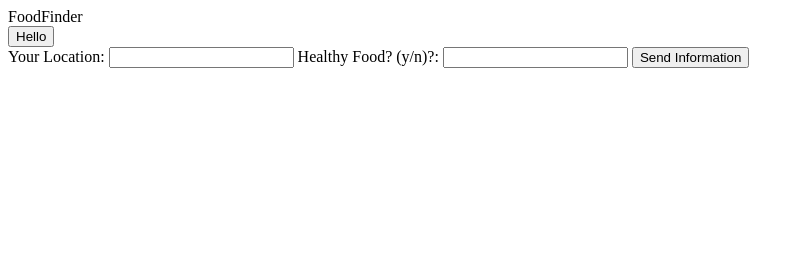
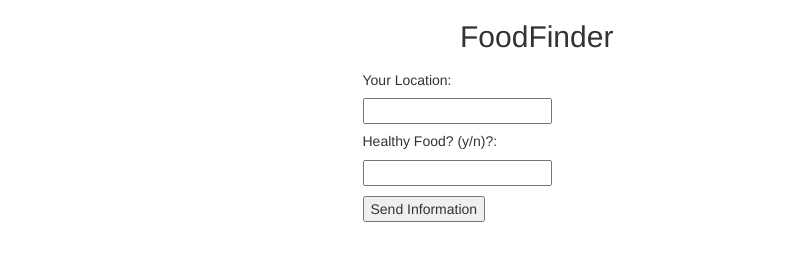
Before and after one commit to mwynne777/FoodFinder, a plain HTML site: page WebContent/index.html in a window 1280 px wide. Shown: the whole page, without its empty margins (0-804 px from the left). Drawn offline with nearby package versions, Linux system fonts and the light colour scheme.

Commit message:
Getting Bootstrap Working

```diff
--- a/WebContent/index.html
+++ b/WebContent/index.html
@@ -4,20 +4,37 @@
 <meta http-equiv="Content-Type" content="text/html; charset=UTF-8">
 <meta name="viewport" content="width=device-width, initial-scale=1.0">
 <title>Insert title here</title>
-<link href=”./Bootstrap/css/bootstrap.min.css” rel=”stylesheet” type=”text/css” />
+<link href="Bootstrap/css/bootstrap.min.css" rel="stylesheet" type="text/css" />
+
+<style type="text/css">
+	#submitButton{
+		margin-top:10px;
+	}
+</style>
+
 </head>
 <body>
 <script src="http://code.jquery.com/jquery.js"></script><!-- Add jQuery -->
-<script type=”text/javascript” src=”./Bootstrap/js/bootstrap.min.js”></script>
+<script type="text/javascript" src="Bootstrap/js/bootstrap.min.js"></script>
 
-FoodFinder
 <div class="container">
-<button>Hello</button>
+<div class="row">
+<h2 class="col-xs-4 col-xs-offset-4">FoodFinder</h2>
+</div>
+<div class="row">
 <form action="javaForm" method="post">
- Your Location: <input type="text" name="userLocation">
- Healthy Food? (y/n)?: <input type="text" name="userHealthy">
- <input type="submit" value="Send Information" name="send_button">
+<div class="row userInput col-xs-offset-3 col-xs-4">
+ <h5>Your Location: </h5><input type="text" name="userLocation">
+</div>
+<div class="row userInput col-xs-offset-3 col-xs-4">
+ <h5>Healthy Food? (y/n)?: </h5><input type="text" name="userHealthy">
+</div>
+<div class="row userInput col-xs-offset-3 col-xs-4">
+ <input id="submitButton" type="submit" value="Send Information" name="send_button">
+</div>
 </form>
 </div>
+</div>
+
 </body>
 </html>
```
